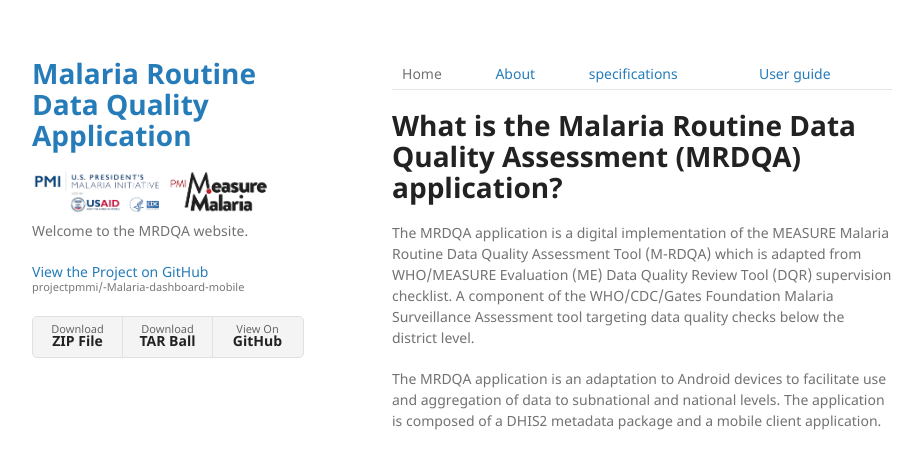
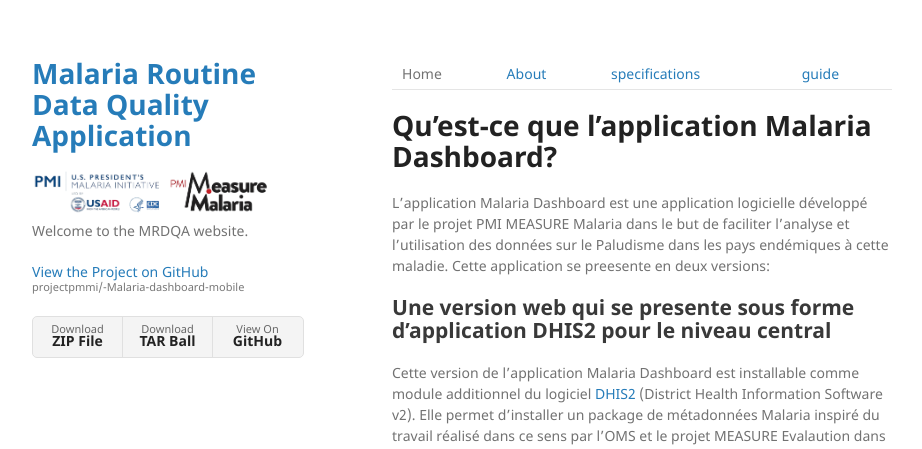
Before and after one commit to projectpmmi/-Malaria-dashboard-mobile, a Jekyll site: the page built from docs/index.md, in a window 1280 px wide and 1400 px high. Shown: the top 449 px of the window, without its empty margins (178-1100 px from the left). Built offline with Jekyll 4.4.1, drawn with Linux system fonts in a browser that asks for light colours; some of the changed text lies outside the part shown; grey boxes are pictures that could not be loaded.

Commit message:
Update index.md

```diff
--- a/docs/index.md
+++ b/docs/index.md
@@ -1,15 +1,24 @@
 ---
 layout: default
 ---
-Home | [About](./about.md) | [specifications](./specs.md) | [User guide](./userguide.md)
+Home | [About](./about.md) | [specifications](./specs.md) | [guide](./userguide.md)
 
 
 
-# What is the Malaria Routine Data Quality Assessment (MRDQA) application?
+# Qu'est-ce que l'application Malaria Dashboard?
 
-The MRDQA application is a digital implementation of the MEASURE Malaria Routine Data Quality Assessment Tool (M-RDQA) which is adapted from WHO/MEASURE Evaluation (ME) Data Quality Review Tool (DQR) supervision checklist. A component of the WHO/CDC/Gates Foundation Malaria Surveillance Assessment tool targeting data quality checks below the district level.
+L'application Malaria Dashboard est une application logicielle développé par le projet PMI MEASURE Malaria dans le but de faciliter l'analyse et l'utilisation des données sur le Paludisme dans les pays endémiques à cette maladie.
+Cette application se preesente en deux versions:
 
-The MRDQA application is an adaptation to Android devices to facilitate use and aggregation of data to subnational and national levels. The application is composed of a DHIS2 metadata package and a mobile client application.
+## Une version web qui se presente sous forme d'application DHIS2 pour le niveau central
+
+Cette version de l'application Malaria Dashboard est installable comme module additionnel du logiciel [DHIS2](https://dhis2.org/) (District Health Information Software v2). Elle permet d'installer un package de métadonnées Malaria inspiré du travail réalisé dans ce sens par l'OMS et le projet MEASURE Evalaution dans DHIS2 tout en générant une tableau de bord simplifié étudié pour etre accessible aux personnel sanitaires du niveau déconcentré.
+
+<iframe width="560" height="315" src="https://www.youtube.com/embed/zqi4HxoEVvM" title="YouTube video player" frameborder="0" allow="accelerometer; autoplay; clipboard-write; encrypted-media; gyroscope; picture-in-picture" allowfullscreen></iframe>
 
 
-<iframe width="560" height="315" src="https://www.youtube.com/embed/jF4pfyVKzhc" title="YouTube video player" frameborder="0" allow="accelerometer; autoplay; clipboard-write; encrypted-media; gyroscope; picture-in-picture" allowfullscreen></iframe>
+
+## Une version mobile disponible pour Android et IOS pour le niveau décentralisé
+Cette version de l'application Malaria Dashboard est installable sur des terminaux mobiles Android ou IOS permettant une connexion à l'application DHIS2 du pays pour telecharger et rendre disponible hors-ligne les données sur le paludisme de la structure sanitaire concernée afin de permettre une analys et la prise de décisions sans la nécessité d'une connexion Internet.
+
+<iframe width="560" height="315" src="https://www.youtube.com/embed/YifPLQ1qNCE" title="YouTube video player" frameborder="0" allow="accelerometer; autoplay; clipboard-write; encrypted-media; gyroscope; picture-in-picture" allowfullscreen></iframe>
```
